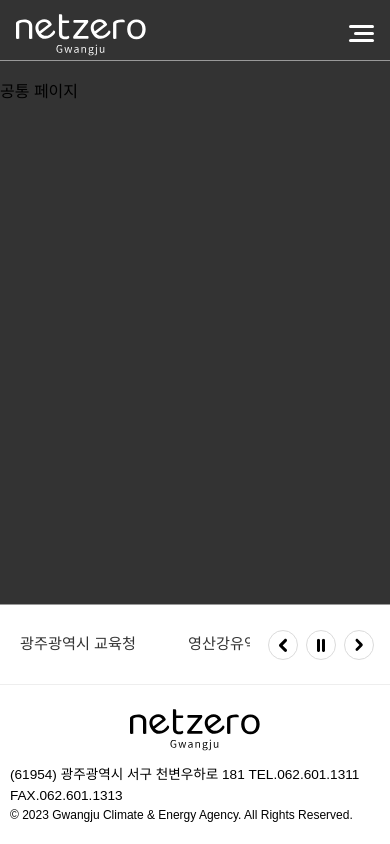
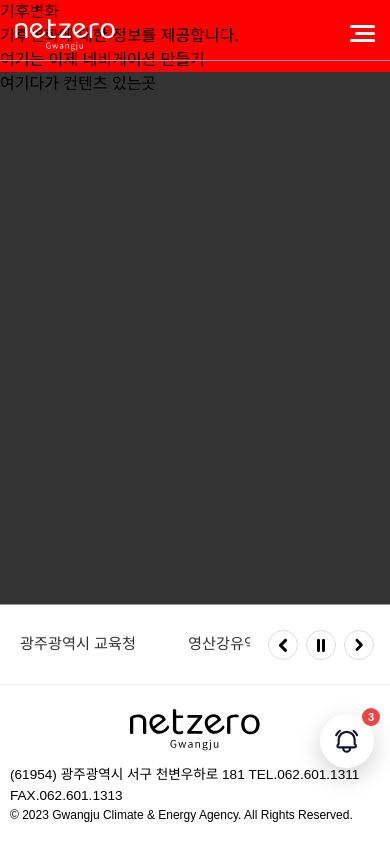
Before and after one commit to suhyeon7557/NewNetZeroGwangju, a Next.js app: page / in a window 390 px wide. Built offline with nearby package versions, Linux system fonts and the light colour scheme; a web font is replaced by a local one.

Commit message:
글로벌 스타일 및 레이아웃 개선: 공지사항 플로팅 버튼 및 패널 추가, 기존 테스트 페이지 삭제, 공통 스타일 시트 추가, 헤더 및 메인 섹션 수정

```diff
--- a/src/app/globals.css
+++ b/src/app/globals.css
@@ -64,7 +64,6 @@ body {
 }
 
 main {
-  padding-top: var(--header-offset, 138px);
   flex: 1 0 ;
   flex-basis: 0;
   background-color: #333 /* 임시입니다 */
@@ -77,6 +76,7 @@ main {
 	display: flex;
 	flex-direction: column;
 }
+
 
 /* main_page*/
 
@@ -116,6 +116,90 @@ main {
   .topscroll img { width: 24px; height: 24px; }
 }
 
+/* Notice Floating Button (same size/pos as topscroll, white bg, always visible) */
+.notice-fab {
+  position: fixed;
+  right: 50px;
+  bottom: 104px; /* topscroll(45) + gap(9) + shadow 고려 여유 */
+  width: 45px;
+  height: 45px;
+  border-radius: 999px;
+  background-color: #ffffff;
+  border: none;
+  display: inline-flex;
+  align-items: center;
+  justify-content: center;
+  box-shadow: 0 8px 24px rgba(0,0,0,0.18);
+  cursor: pointer;
+  z-index: 1000;
+}
+.notice-fab img { width: 20px; height: 20px; }
+.notice-fab:hover { box-shadow: 0 10px 28px rgba(0,0,0,0.24); }
+.notice-fab:active { transform: translateY(1px); }
+
+/* Badge on notice button */
+.notice-badge {
+  position: absolute;
+  top: -6px;
+  right: -6px;
+  min-width: 18px;
+  height: 18px;
+  padding: 0 5px;
+  border-radius: 9px;
+  background-color: #ef4444; /* red */
+  color: #fff;
+  font-size: 11px;
+  font-weight: 700;
+  display: inline-flex;
+  align-items: center;
+  justify-content: center;
+  line-height: 1;
+}
+
+/* Notice panel (like IBK site right-bottom layer) */
+.notice-panel {
+  position: fixed;
+  right: 50px;
+  bottom: 160px;
+  width: 320px;
+  max-height: 60vh;
+  border-radius: 12px;
+  background-color: #ffffff;
+  box-shadow: 0 16px 40px rgba(0,0,0,0.18);
+  overflow: hidden;
+  opacity: 0;
+  transform: translateY(8px);
+  transition: opacity .22s ease, transform .22s ease;
+  pointer-events: none;
+  z-index: 1000;
+}
+.notice-panel.open {
+  opacity: 1;
+  transform: translateY(0);
+  pointer-events: auto;
+}
+.notice-panel-header {
+  display: flex;
+  align-items: center;
+  justify-content: space-between;
+  padding: 12px 12px 12px 16px;
+  border-bottom: 1px solid rgba(0,0,0,0.06);
+}
+.notice-panel-header strong { font-weight: 700; color: #111827; }
+.notice-panel-close { background: none; border: none; cursor: pointer; padding: 6px; }
+.notice-panel-close img { width: 18px; height: 18px; }
+.notice-list { list-style: none; margin: 0; padding: 8px 8px 12px 8px; max-height: calc(60vh - 48px); overflow: auto; }
+.notice-item { padding: 8px 8px; border-radius: 8px; }
+.notice-item a, .notice-item span { color: #111827; font-size: 14px; text-decoration: none; display: block; }
+.notice-item a:hover { text-decoration: underline; }
+.notice-empty { color: #6b7280; font-size: 14px; padding: 12px; text-align: center; }
+
+@media (max-width: 768px) {
+  .notice-fab { right: 16px; bottom: 76px; width: 54px; height: 54px; }
+  .notice-fab img { width: 24px; height: 24px; }
+  .notice-panel { right: 16px; bottom: 136px; width: min(92vw, 360px); }
+}
+
 /* Button: Btn_blue */
 .Btn_blue {
 	display: inline-block;
--- a/src/app/layout.tsx
+++ b/src/app/layout.tsx
@@ -2,12 +2,14 @@ import type { Metadata } from "next";
 import "./globals.css";
 import "../styles/header.scss";
 import "../styles/footer.scss";
+import "../styles/common.scss";
 import "swiper/css";
 import "swiper/css/navigation";
 
 import Header from "../layout/header";
 import Footer from "../layout/footer";
 import TopScroll from "../layout/topscroll";
+import Notice from "../layout/notice";
 
 export const metadata: Metadata = {
 	title: "광주넷제로",
@@ -21,9 +23,11 @@ export default function RootLayout({ children }: { children: React.ReactNode })
                 <div className="Netzero">
                     <Header />
                     <main>
+                        <h2 className='notext' style={{display: 'none'}}>컨텐츠 영역</h2>
                         {children}
                     </main>
                     <Footer />
+                    <Notice />
                     <TopScroll />
                 </div>
 			</body>
--- a/src/app/page.tsx
+++ b/src/app/page.tsx
@@ -1,7 +1,7 @@
-import Common from "../layout/common";
+import SubPage from "../pages/subpage/subpage";
 
 export default function Home() {
 	return (
-		<Common/>
+		<SubPage/>
 	);
 }
--- /dev/null
+++ b/src/layout/notice.tsx
@@ -0,0 +1,88 @@
+"use client";
+import React, { useEffect, useRef, useState } from "react";
+
+type NoticeItem = {
+    id: string | number;
+    title: string;
+    url?: string;
+};
+
+interface NoticeProps {
+    notices?: NoticeItem[];
+}
+
+const DEFAULT_NOTICES: NoticeItem[] = [
+    { id: 1, title: "공지사항 예시 1", url: "#" },
+    { id: 2, title: "공지사항 예시 2", url: "#" },
+    { id: 3, title: "공지사항 예시 3", url: "#" },
+];
+
+const Notice: React.FC<NoticeProps> = ({ notices = DEFAULT_NOTICES }) => {
+    const [isOpen, setIsOpen] = useState(false);
+    const containerRef = useRef<HTMLDivElement | null>(null);
+
+    const noticeCount = notices.length;
+
+    const toggleOpen = () => setIsOpen(prev => !prev);
+    const closePanel = () => setIsOpen(false);
+
+    useEffect(() => {
+        const handleClickOutside = (e: MouseEvent) => {
+            if (!containerRef.current) return;
+            if (!containerRef.current.contains(e.target as Node)) {
+                setIsOpen(false);
+            }
+        };
+        const handleKeydown = (e: KeyboardEvent) => {
+            if (e.key === "Escape") setIsOpen(false);
+        };
+        document.addEventListener("mousedown", handleClickOutside);
+        document.addEventListener("keydown", handleKeydown);
+        return () => {
+            document.removeEventListener("mousedown", handleClickOutside);
+            document.removeEventListener("keydown", handleKeydown);
+        };
+    }, []);
+
+    return (
+        <div ref={containerRef}>
+            <button
+                type="button"
+                className="notice-fab"
+                aria-label="공지사항 열기"
+                aria-expanded={isOpen}
+                onClick={toggleOpen}
+            >
+                <img src="/ic_side_notice.svg" alt="공지사항 아이콘" />
+                {noticeCount > 0 && (
+                    <span className="notice-badge" aria-label={`공지 ${noticeCount}개`}>{noticeCount}</span>
+                )}
+            </button>
+
+            <div className={`notice-panel${isOpen ? " open" : ""}`} role="dialog" aria-label="공지사항">
+                <div className="notice-panel-header">
+                    <strong>공지사항</strong>
+                    <button type="button" className="notice-panel-close" aria-label="공지사항 닫기" onClick={closePanel}>
+                        <img src="/ic_close_black.svg" alt="닫기" />
+                    </button>
+                </div>
+                <ul className="notice-list">
+                    {notices.map(item => (
+                        <li key={item.id} className="notice-item">
+                            {item.url ? (
+                                <a href={item.url} target="_blank" rel="noopener noreferrer">{item.title}</a>
+                            ) : (
+                                <span>{item.title}</span>
+                            )}
+                        </li>
+                    ))}
+                    {notices.length === 0 && (
+                        <li className="notice-empty">등록된 공지사항이 없습니다.</li>
+                    )}
+                </ul>
+            </div>
+        </div>
+    );
+};
+
+export default Notice;
--- a/src/pages/one/test.tsx
+++ /dev/null
@@ -1,17 +0,0 @@
-import React from 'react';
-
-const Test = () => {
-    return (
-        <main>
-			<h2 className='notext'>테스트 영역</h2>
-			<button className='Btn_blue' type='button'>테스트 버튼</button>
-            <div className='test'>
-                <h3>테스트 영역</h3>
-				<p>마스터 테스트 영역 마스터 테스트 </p>
-				<button type="button">시켜봐</button>
-            </div>
-        </main>
-    );
-}
-
-export default Test;
--- /dev/null
+++ b/src/pages/subpage/subpage.tsx
@@ -0,0 +1,20 @@
+import React from 'react';
+
+const SubPage = () => {
+    return (
+        <div aria-label='기후변화 페이지 영역'>
+            <div className='nav_wrap'>
+                <div className='nav_inner'>
+                    <h3>기후변화</h3>
+                    <p>기후변화에 대한 정보를 제공합니다.</p>
+                    <div>여기는 이제 네비게이션 만들기</div>
+                </div>
+            </div>
+            <div className='cont_wrap'>
+                <p>여기다가 컨텐츠 있는곳</p>
+            </div>
+        </div>
+    );
+}
+
+export default SubPage;
--- a/src/styles/common.scss
+++ b/src/styles/common.scss
@@ -0,0 +1,4 @@
+/*nav_wrap*/
+.nav_wrap {
+    background-color: red;
+}
--- a/src/styles/header.scss
+++ b/src/styles/header.scss
@@ -704,6 +704,7 @@ html.gnb2-open #header.scrolled #menu_inner .btn_hamburger a::after {
     -webkit-transition: color 0.3s;
     transition: color 0.3s;
 }
+
 /* 모바일: 상위 a 우측 V 아이콘 */
 @media (max-width: 768px) {
     #gnb2 > ul > li > a {
@@ -806,10 +807,9 @@ html.gnb2-open #header.scrolled #menu_inner .btn_hamburger a::after {
 
 @media (max-width: 1500px) {
     #menu_inner {
-        padding: 0 20px;
+        padding: 0 20px 0 20px;
     }
 }
-
 
 /* 데스크톱 */
 @media (max-width: 1024px) {
@@ -817,22 +817,43 @@ html.gnb2-open #header.scrolled #menu_inner .btn_hamburger a::after {
         width: 100px;
         margin-top: 10px;
     }
+    /* 로고 배경 사이즈를 고정 폭에 맞춰 맞춤 */
+    #logo.white a,
+    #logo.black a,
+    html.gnb2-open #logo a,
+    .scrolled #logo a,
+    .scrolled .header_wrap.menu-hover #logo a,
+    .scrolled .header_wrap.menu-open #logo a {
+        background-size: 100px auto;
+    }
+    #menu_inner {
+        padding: 0 15px 0 0;
+    }
     #menu_inner .btn_hamburger {
         margin-top: 20px;
-    }
-    #menu_inner {
-        gap: 24px;
     }
     #climateclock, #gnb1 {
         display: none;
     }
     #gnb2.active {
-        height: 60vh;
+        height: 50vh;
         padding-top: 50px;
     }
     #gnb2 > ul > li > a {
-        font-size: 1.3rem;
-        line-height: 2.8rem;
+        font-size: 1.2rem;
+        line-height: 2rem;
+    }
+    #gnb2 > ul {
+        margin-top: 0;
+    }
+    #gnb2 > ul > li {
+        gap: 10px;
+    }
+    #gnb2.active::before {
+        font-size: 1.6rem;
+    }
+    #gnb2 > ul > li > .submenu > ul > li a {
+        font-size: 1rem;
     }
 }
 
@@ -903,8 +924,6 @@ html.gnb2-open #header.scrolled #menu_inner .btn_hamburger a::after {
         align-items: center;
         justify-content: space-between;
         flex-wrap: nowrap;
-        gap: 12px;
-        padding: 0 16px;
     }
     #menu_inner .btn_hamburger
     #menu_inner .btn_hamburger a {
@@ -934,14 +953,14 @@ html.gnb2-open #header.scrolled #menu_inner .btn_hamburger a::after {
     }
     /* gnb2 레이어: 전체 화면 높이 기반 */
     #gnb2 {
-        width: 50%;
+        width: 100%;
         right: 0;
         left: auto;
     }
     #gnb2.active {
         border-bottom-left-radius: 20px;
         border-bottom-right-radius: 20px;
-        width: 50%;
+        width: 300px;
         padding-top: 35px;
     }
     #gnb2 > ul {
@@ -1006,3 +1025,11 @@ html.gnb2-open #header.scrolled #menu_inner .btn_hamburger a::after {
         display: none !important;
     }
 }
+
+
+/* 모바일 */
+@media (max-width: 400px) {
+    #gnb2.active {
+        width: 100%;
+    }
+}
```
